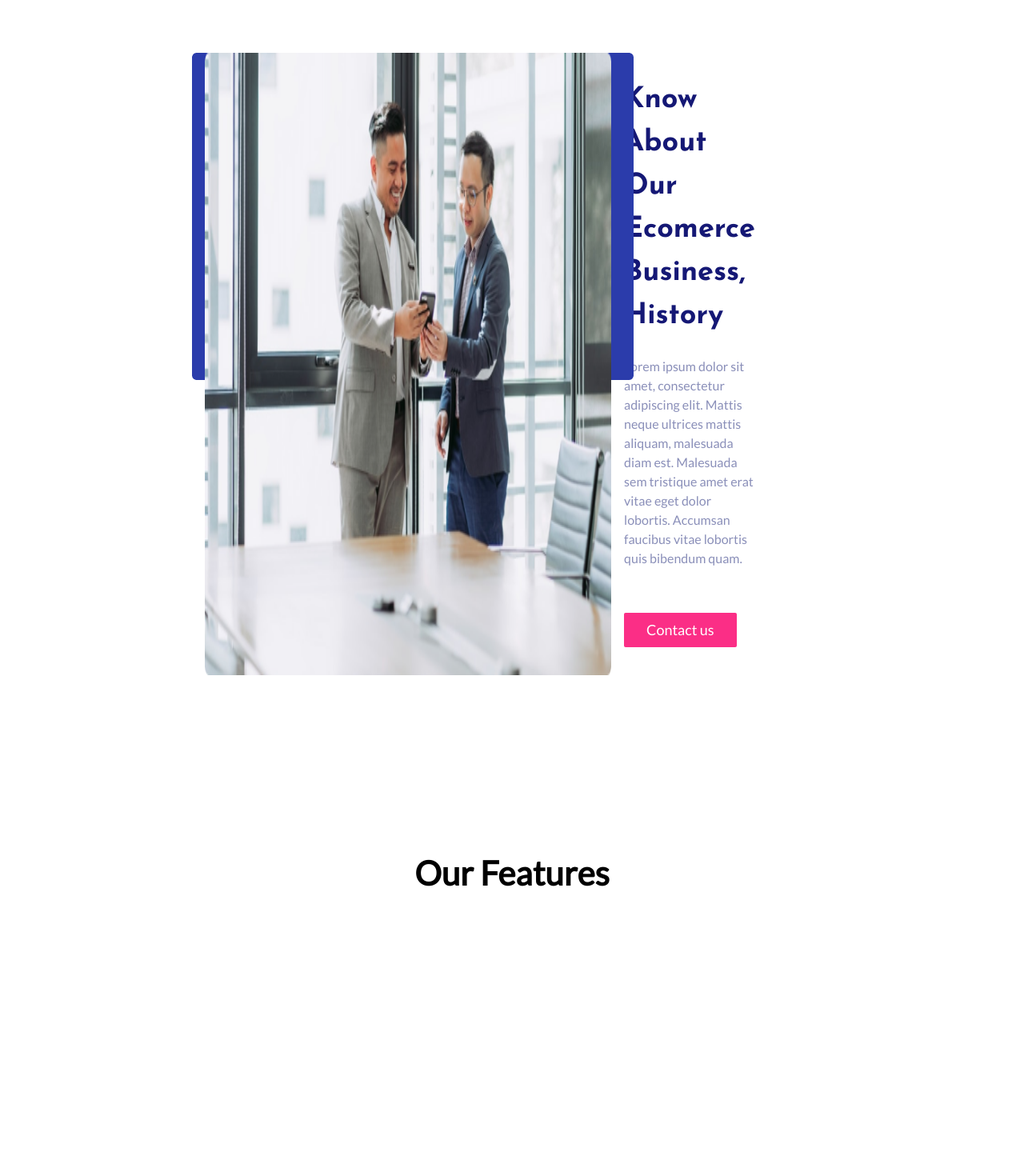
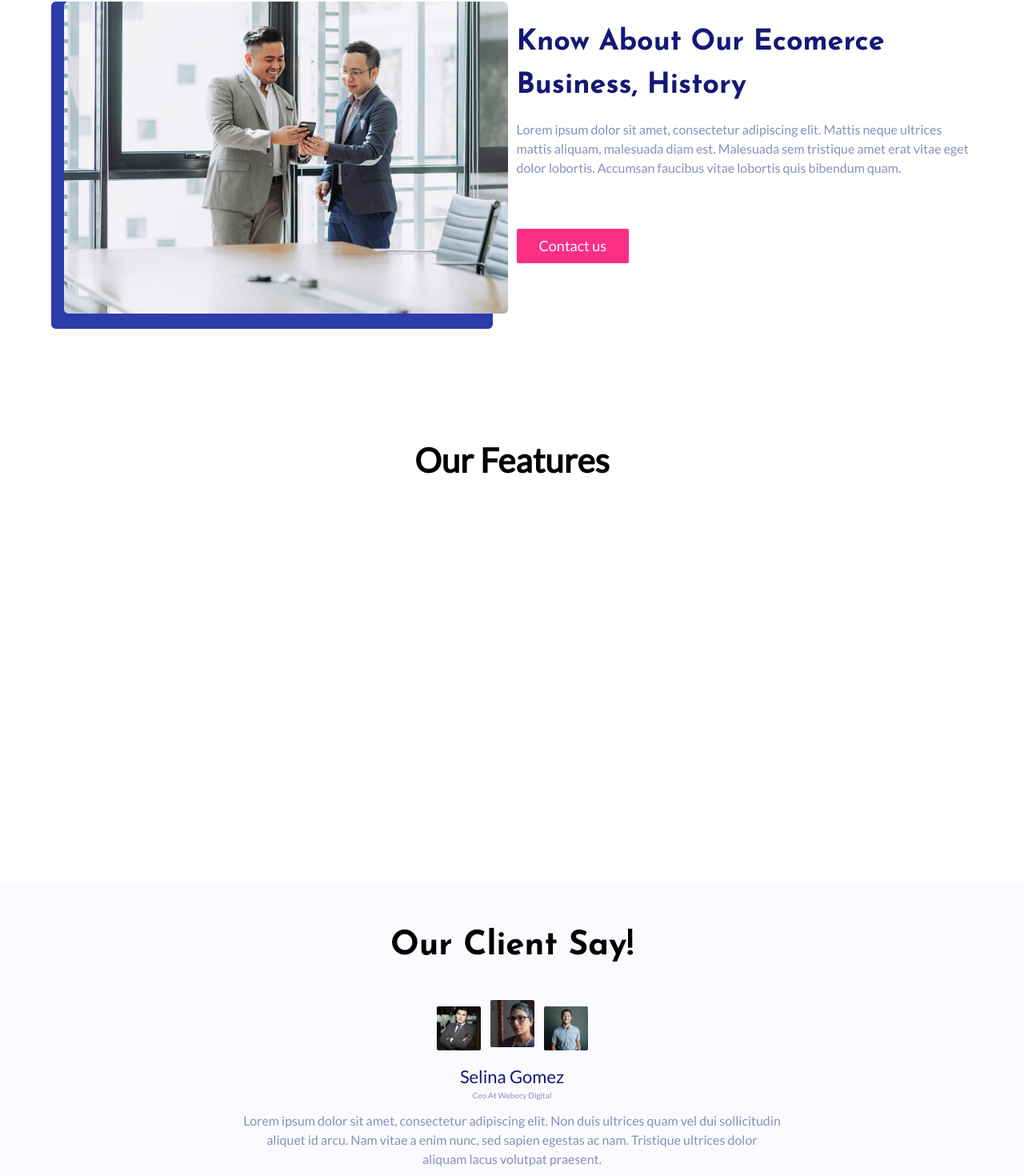
Before and after one commit to Zayanahmed79/hackathon-q2, a Next.js app: page /about in a window 1280 px wide. Shown: the part 456-1926 px from the top of the page at 80% size. Built offline with nearby package versions, Linux system fonts and the light colour scheme.

Commit message:
About Updated

```diff
--- a/src/app/about/page.tsx
+++ b/src/app/about/page.tsx
@@ -37,8 +37,9 @@ const About = () => {
         </p>
       </div>
       {/* TEXT  */}
-      <div className="flex bg-white p-32 pl-60">
-        <div className="bg-white  flex  ">
+      <div className="flex bg-white  ">
+        <div className="bg-white flex flex-row items-center p-16 gap-4 ">
+            {/* images */}
           <div className="flex  ">
             <Image
               src="/images/ab1.png"
@@ -56,13 +57,13 @@ const About = () => {
             />
           </div>
           <div
-            className={`${jsfont.className} flex-1 text-[36px] font-bold p-8 mr-44`}
+            className={`${jsfont.className} w-1/2 h-full text-[36px] font-bold pt-6 `}
           >
-            <h1 className="text-[#151875] pb-6">
+            <h1 className="text-[#151875] pb-4">
               Know About Our Ecomerce Business, History
             </h1>
             <p
-              className={`${lato.className} text-[#8A8FB9] font-semibold text-[16px] pb-12`}
+              className={`${lato.className} text-[#8A8FB9] font-semibold text-[16px] pb-14`}
             >
               Lorem ipsum dolor sit amet, consectetur adipiscing elit. Mattis
               neque ultrices mattis aliquam, malesuada diam est. Malesuada sem
@@ -198,18 +199,17 @@ const About = () => {
         <div className="flex flex-col justify-center items-center ">
           <h1 className={`${lato.className} text-[#151875] text-[22px]  `}>Selina Gomez</h1>
           <p className={`${lato.className} text-[10px] text-[#8A8FB9] pb-3 `}>Ceo At Webecy Digital</p>
-          <p className={`${lato.className } font-bold text-[16px] text-[#8A8FB9] px-96 mx-28 flex justify-center items-center max-w-80% tracking-normal text-center `}>
+          <p className={`${lato.className } font-bold text-[16px] text-[#8A8FB9] flex justify-center items-center px-72 tracking-normal text-center `}>
             Lorem ipsum dolor sit amet, consectetur adipiscing elit. Non duis
             ultrices quam vel dui sollicitudin aliquet id arcu. Nam vitae a enim
             nunc, sed sapien egestas ac nam. Tristique ultrices dolor <br /> aliquam
             lacus volutpat praesent.
           </p>
-          <p className="text-[#FF75B0] flex flex-row gap-0 text-[30px] py-4 pb-12"><RxDash/><GoDash /><RxDash/>
+          <p className="text-[#FF75B0] flex items-center justify-center gap-0 text-[30px] py-4 pb-12"><RxDash/><GoDash /><RxDash/>
           </p>
         </div>
       </div>
-      <div className="bg-white h-80">
-
+      <div className="bg-white h-72">
       </div>
       <Footer/>
     </div>
```
